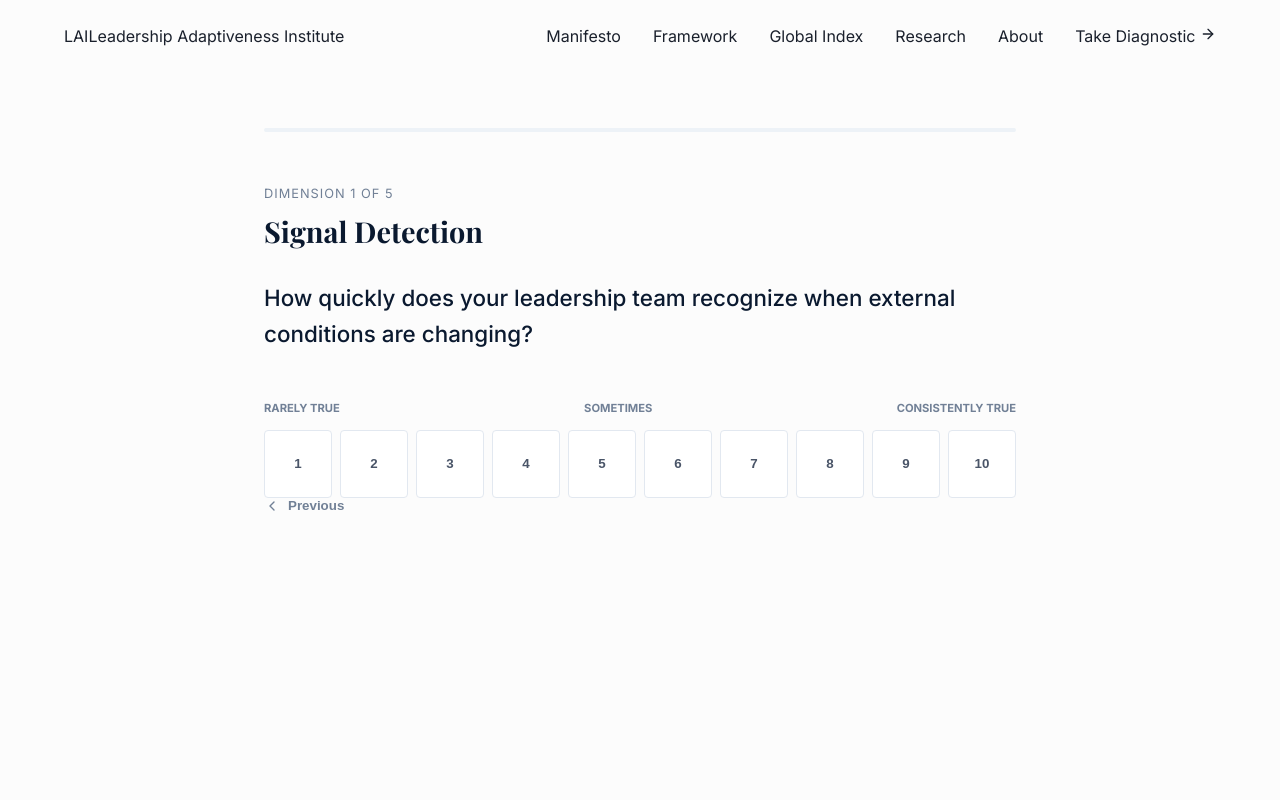
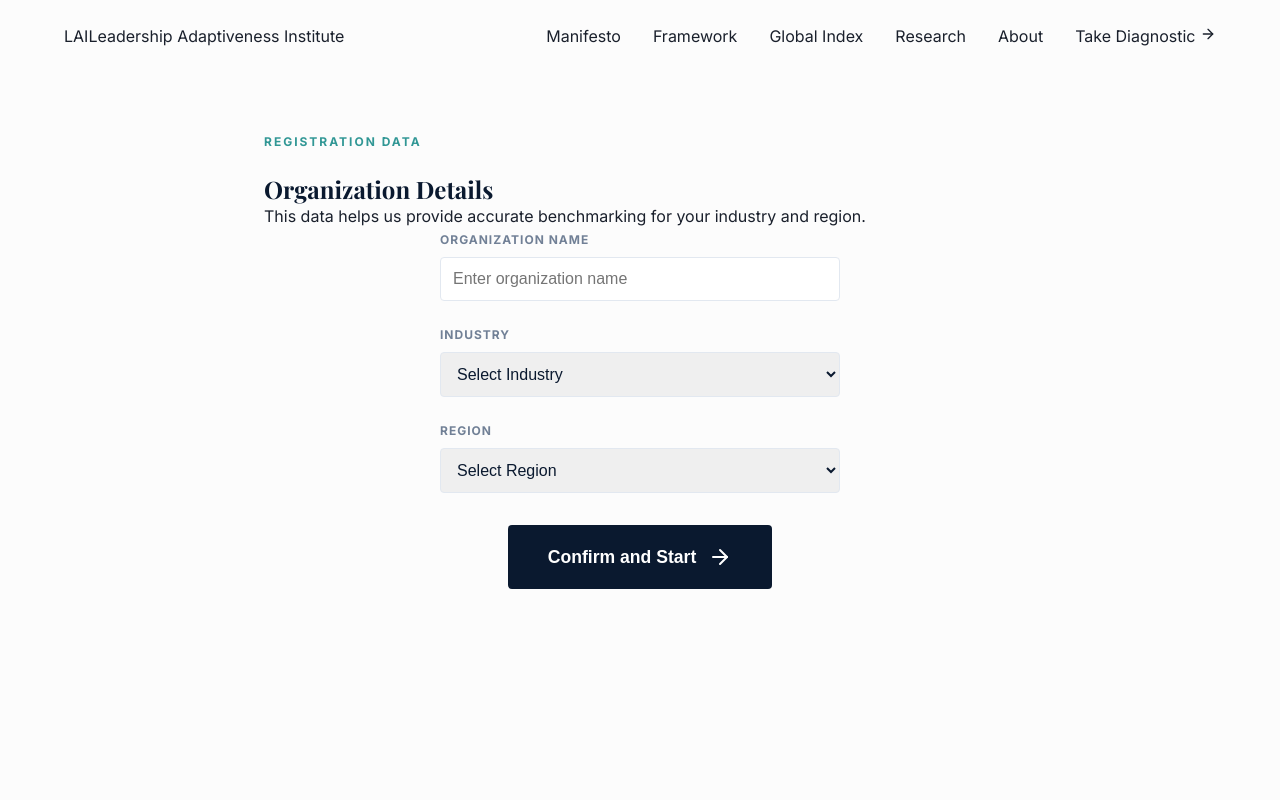
Before and after one commit to mohsinmem/lai, a React (Vite) app: page /diagnostic in a window 1280 px wide. Both pictures are taken after a click on the button "Begin Assessment". Shown: the top 800 px of the page. Built offline with nearby package versions, Linux system fonts and the light colour scheme; a web font is replaced by a local one.

Commit message:
backend deployment

```diff
--- a/src/pages/DiagnosticPage.jsx
+++ b/src/pages/DiagnosticPage.jsx
@@ -56,7 +56,8 @@ const dimensions = [
 ];
 
 const DiagnosticPage = () => {
-  const [step, setStep] = useState(0); // 0: Start, 1: Questions, 2: Results
+  const [step, setStep] = useState(0); // 0: Start, 0.5: Pre-survey, 1: Questions, 2: Results
+  const [meta, setMeta] = useState({ organization_name: '', industry: '', region: '' });
   const [currentDimIndex, setCurrentDimIndex] = useState(0);
   const [currentQIndex, setCurrentQIndex] = useState(0);
   const [answers, setAnswers] = useState({});
@@ -92,6 +93,7 @@ const DiagnosticPage = () => {
   const calculateResults = async () => {
     const overallScore = parseFloat(getOverallScore());
     const resultData = {
+      ...meta,
       overall_score: overallScore,
       signal_score: parseFloat(getDimScore('signal')),
       emotional_score: parseFloat(getDimScore('emotional')),
@@ -118,6 +120,7 @@ const DiagnosticPage = () => {
     const dimAnswers = Object.keys(answers)
       .filter(key => key.startsWith(dimId))
       .map(key => answers[key]);
+    if (dimAnswers.length === 0) return 0;
     const avg = dimAnswers.reduce((a, b) => a + b, 0) / dimAnswers.length;
     return (avg * 10).toFixed(1);
   };
@@ -142,9 +145,75 @@ const DiagnosticPage = () => {
               <div className="badge-center">Professional Assessment</div>
               <h1>Leadership Adaptiveness Diagnostic</h1>
               <p>A rapid behavioral assessment to measure how your leadership system responds to changing environments. (20 Questions • 5 Minutes)</p>
-              <button onClick={() => setStep(1)} className="btn-start">
+              <button onClick={() => setStep(0.5)} className="btn-start">
                 Begin Assessment <ArrowRight />
               </button>
+            </motion.div>
+          )}
+
+          {step === 0.5 && (
+            <motion.div
+              key="meta"
+              className="start-screen"
+              initial={{ opacity: 0, x: 20 }}
+              animate={{ opacity: 1, x: 0 }}
+              exit={{ opacity: 0, x: -20 }}
+            >
+              <div className="badge-center">Registration Data</div>
+              <h2>Organization Details</h2>
+              <p>This data helps us provide accurate benchmarking for your industry and region.</p>
+
+              <div className="meta-form">
+                <div className="form-group-diag">
+                  <label>Organization Name</label>
+                  <input
+                    type="text"
+                    value={meta.organization_name}
+                    onChange={(e) => setMeta({...meta, organization_name: e.target.value})}
+                    placeholder="Enter organization name"
+                  />
+                </div>
+                <div className="form-group-diag">
+                  <label>Industry</label>
+                  <select
+                    value={meta.industry}
+                    onChange={(e) => setMeta({...meta, industry: e.target.value})}
+                  >
+                    <option value="">Select Industry</option>
+                    <option value="Technology">Technology</option>
+                    <option value="Finance">Finance</option>
+                    <option value="Healthcare">Healthcare</option>
+                    <option value="Manufacturing">Manufacturing</option>
+                    <option value="Energy">Energy</option>
+                    <option value="Retail">Retail</option>
+                    <option value="Other">Other</option>
+                  </select>
+                </div>
+                <div className="form-group-diag">
+                  <label>Region</label>
+                  <select
+                    value={meta.region}
+                    onChange={(e) => setMeta({...meta, region: e.target.value})}
+                  >
+                    <option value="">Select Region</option>
+                    <option value="North America">North America</option>
+                    <option value="Europe">Europe</option>
+                    <option value="APAC">APAC</option>
+                    <option value="Middle East">Middle East</option>
+                    <option value="LATAM">LATAM</option>
+                    <option value="Africa">Africa</option>
+                  </select>
+                </div>
+
+                <button
+                  disabled={!meta.organization_name || !meta.industry || !meta.region}
+                  onClick={() => setStep(1)}
+                  className="btn-start"
+                  style={{ marginTop: '2rem' }}
+                >
+                  Confirm and Start <ArrowRight />
+                </button>
+              </div>
             </motion.div>
           )}
 
@@ -301,6 +370,13 @@ const DiagnosticPage = () => {
         .start-screen h1 { font-size: 3rem; margin-bottom: 1.5rem; }
         .start-screen p { font-size: 1.2rem; color: var(--slate); margin-bottom: 2.5rem; }
 
+        .meta-form { text-align: left; max-width: 400px; margin: 0 auto; }
+        .form-group-diag { margin-bottom: 1.5rem; }
+        .form-group-diag label { display: block; font-size: 0.75rem; font-weight: 700; text-transform: uppercase; letter-spacing: 1px; color: var(--slate-light); margin-bottom: 0.5rem; }
+        .form-group-diag input, .form-group-diag select {
+          width: 100%; padding: 0.75rem; border: 1px solid var(--border-color); border-radius: 4px; font-size: 1rem; color: var(--navy);
+        }
+
         .btn-start {
           background: var(--navy);
           color: white;
```
